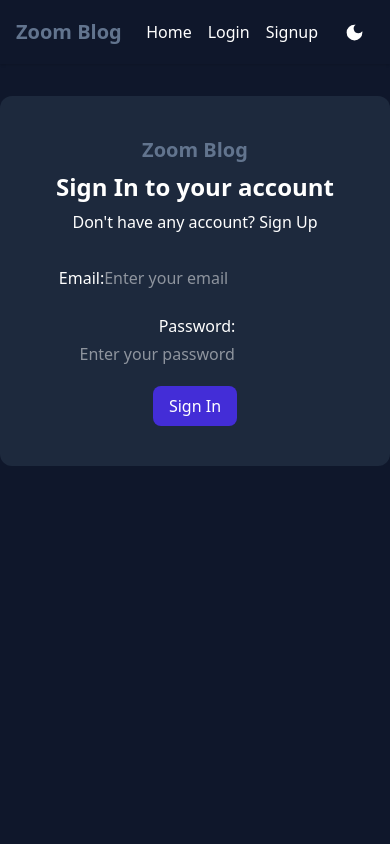
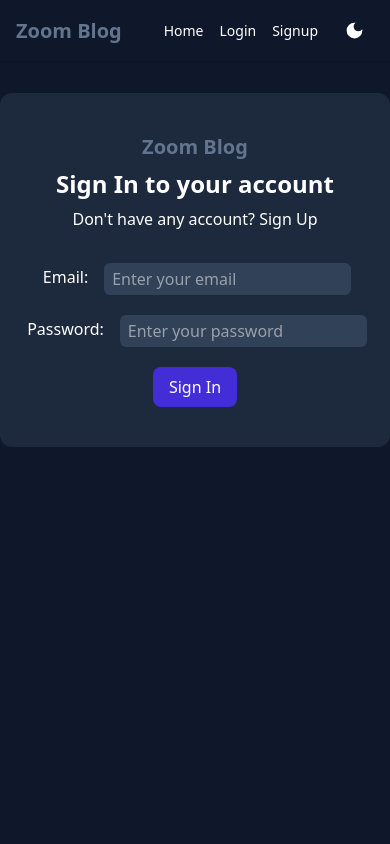
Before and after one commit to sankalplele/zoom-blog-main, a React (Vite) app: page /login in a window 390 px wide. Shown: the top 844 px of the page. Built offline with nearby package versions, Linux system fonts and the light colour scheme; no server answers.

Commit message:
fix Header and AllPosts

```diff
--- a/src/components/Header/Header.jsx
+++ b/src/components/Header/Header.jsx
@@ -46,13 +46,13 @@ function Header() {
               </span>
             </Link>
           </div>
-          <ul className="flex ml-auto">
+          <ul className="flex ml-auto items-center">
             {navItems.map((item) =>
               item.active ? (
                 <li key={item.name}>
                   <button
                     onClick={() => navigate(item.slug)}
-                    className="inline-block sm:px-6 px-2 py-2 duration-200 sm:hover:bg-blue-100 sm:dark:hover:bg-indigo-800 rounded-full"
+                    className="inline-block sm:px-6 px-2 py-2 duration-200 sm:hover:bg-blue-100 sm:dark:hover:bg-indigo-800 rounded-full text-sm sm:text-base"
                   >
                     {item.name}
                   </button>
--- a/src/components/Header/LogoutBtn.jsx
+++ b/src/components/Header/LogoutBtn.jsx
@@ -12,7 +12,7 @@ function LogoutBtn() {
   };
   return (
     <button
-      className="inline-block px-6 py-2 duration-200 hover:bg-blue-100 dark:hover:bg-indigo-500 rounded-full dark:bg-indigo-800"
+      className="inline-block px-3 mx-2 py-2 duration-200 hover:bg-blue-100 dark:hover:bg-indigo-500 rounded-full dark:bg-indigo-800 sm:text-base text-xs"
       onClick={logoutHandler}
     >
       Log out
--- a/src/components/Header/ThemeBtn.jsx
+++ b/src/components/Header/ThemeBtn.jsx
@@ -18,7 +18,7 @@ function ThemeBtn() {
 
   return (
     <button
-      className="rounded-2xl ml-2 border-slate-500  duration-500 flex justify-center dark:hover:bg-slate-600 hover:bg-slate-200 items-center w-10"
+      className="rounded-2xl ml-2 py-2 border-slate-500  duration-500 flex justify-center dark:hover:bg-slate-600 hover:bg-slate-200 items-center w-10"
       type="submit"
       onClick={themeChangeHandler}
     >
--- a/src/components/Input.jsx
+++ b/src/components/Input.jsx
@@ -6,15 +6,18 @@ const Input = React.forwardRef(function Input(
 ) {
   const id = useId();
   return (
-    <div className="w-full">
+    <div className="w-full flex justify-center items-center">
       {label && (
-        <label className="inline-block mb-1 pl-1" htmlFor={id}>
+        <label
+          className="inline-block basis-1/4 mb-1 mr-4 pl-1 text-left"
+          htmlFor={id}
+        >
           {label}
         </label>
       )}
       <input
         type={type}
-        className={`${className}`}
+        className={`${className} dark:bg-slate-700 bg-slate-200 py-1 px-2 rounded-md`}
         ref={ref}
         {...props}
         id={id}
--- a/src/components/PostCard.jsx
+++ b/src/components/PostCard.jsx
@@ -10,11 +10,11 @@ function PostCard({ $id, title, featuredImage }) {
   console.log(imageUrl);
   return (
     <Link to={`/post/${$id}`}>
-      <div className="w-full bg-slate-100 dark:bg-slate-800 rounded-xl p-4 dark:hover:bg-slate-700 hover:bg-slate-200">
+      <div className="w-full bg-blue-50 dark:bg-slate-800 rounded-xl p-4 dark:hover:bg-slate-700 hover:bg-slate-200">
         <div className="w-full justify-center mb-4 aspect-square">
           <div
             title={title}
-            className="bg-cover bg-center rounded-xl w-full h-full"
+            className="bg-cover bg-center rounded-xl w-full h-full "
             style={{
               backgroundImage: `url(${imageUrl})`,
             }}
--- a/src/pages/AllPosts.jsx
+++ b/src/pages/AllPosts.jsx
@@ -21,7 +21,7 @@ function AllPosts() {
         <div className="flex flex-wrap">
           {posts.map((post) => {
             return (
-              <div key={post.$id} className="p-2 w-1/4">
+              <div key={post.$id} className="p-2 sm:w-1/4 w-1/2">
                 <PostCard
                   $id={post.$id}
                   title={post.title}
```
